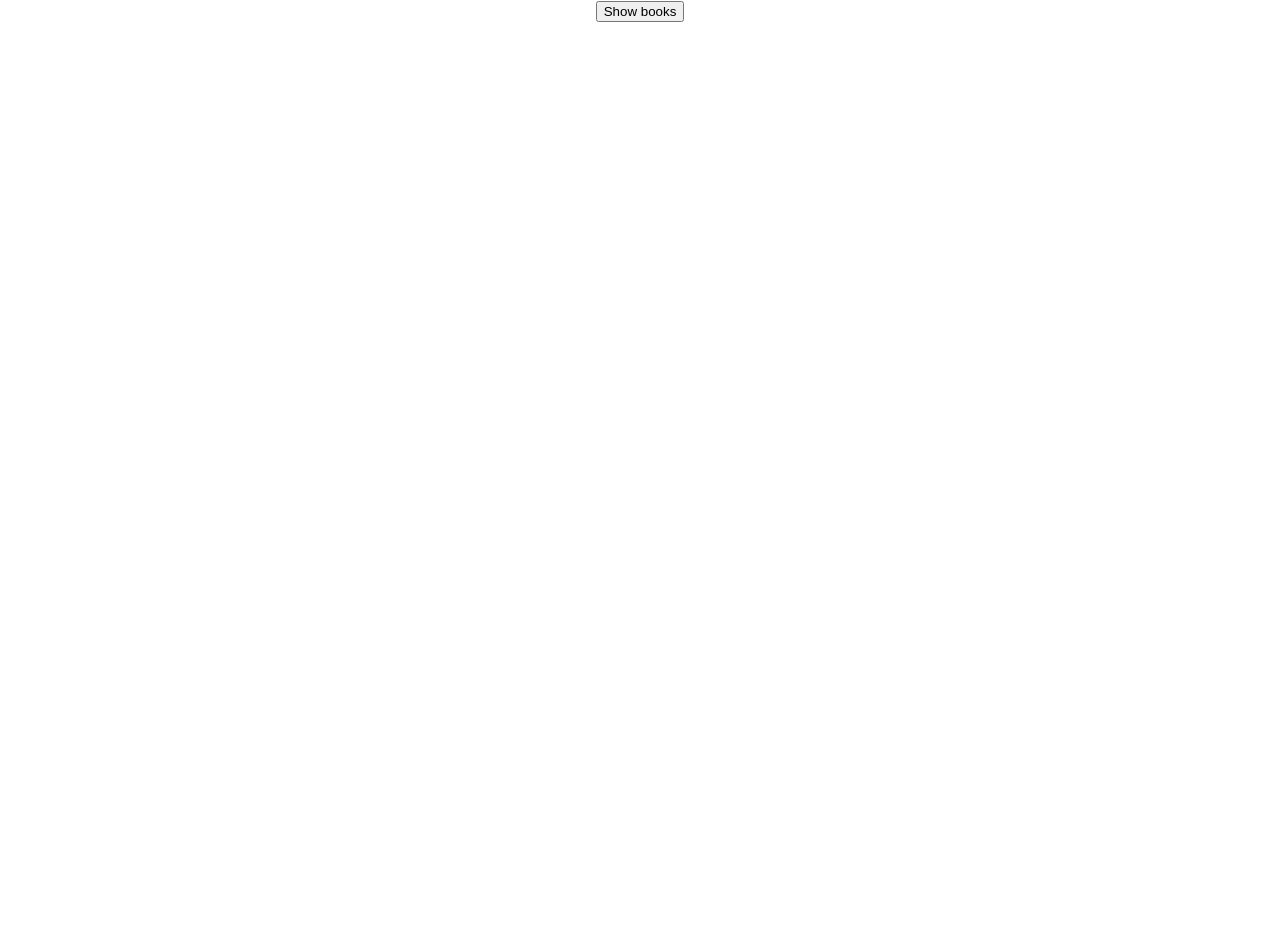
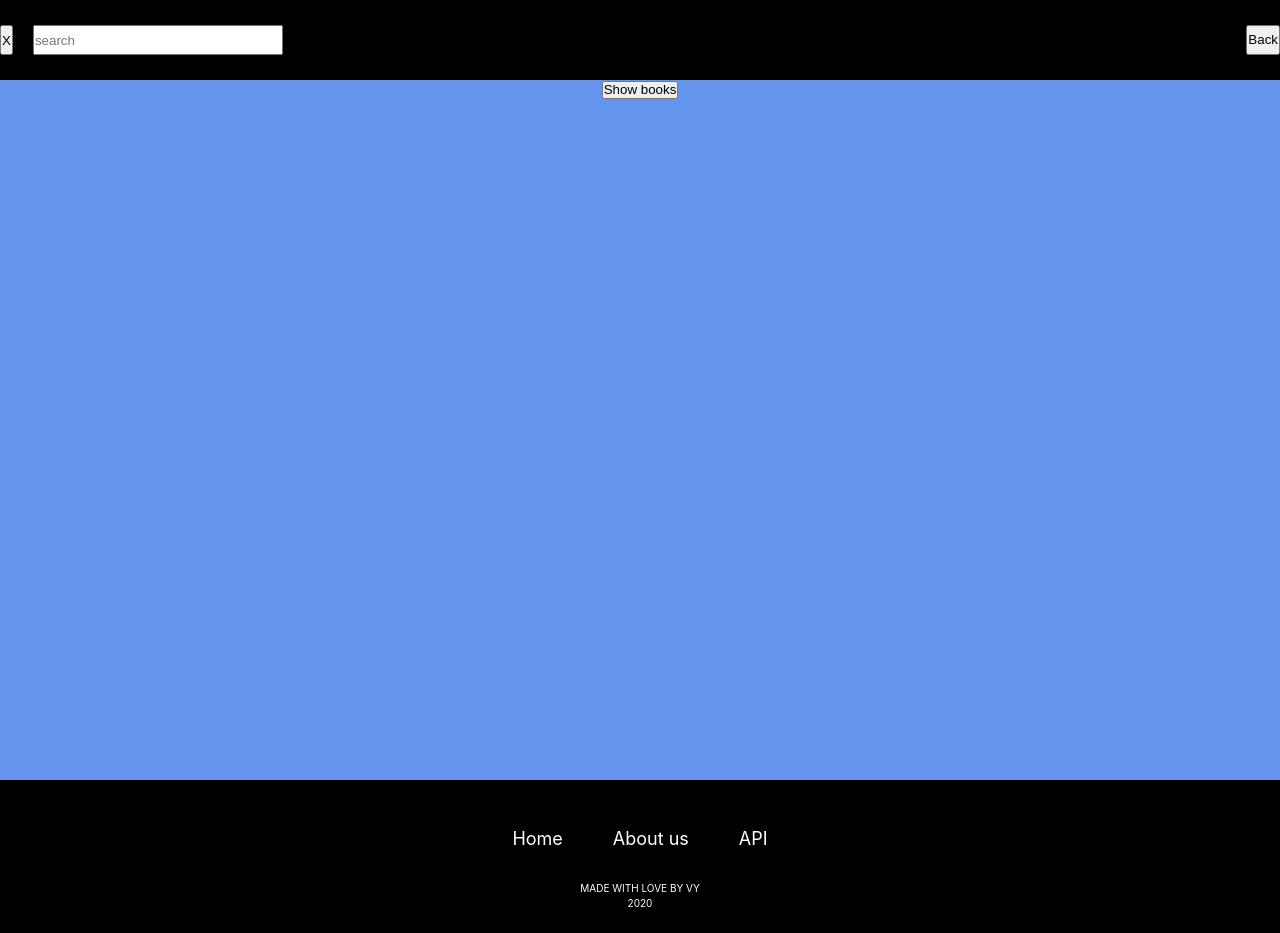
Before and after one commit to YuriSmal/LOTR, a React app: page / in a window 1280 px wide. Before the commit the page ends 800 px from the top, so only its background shows below. Built offline with nearby package versions, Linux system fonts and the light colour scheme.

Commit message:
started header & footer

```diff
--- a/src/components/App/App.css
+++ b/src/components/App/App.css
@@ -1,38 +1,11 @@
+*{
+  margin: 0;
+  padding: 0;
+  box-sizing: border-box;
+  line-height: 1;
+}
+
 .App {
   text-align: center;
+
 }
-
-.App-logo {
-  height: 40vmin;
-  pointer-events: none;
-}
-
-@media (prefers-reduced-motion: no-preference) {
-  .App-logo {
-    animation: App-logo-spin infinite 20s linear;
-  }
-}
-
-.App-header {
-  background-color: #282c34;
-  min-height: 100vh;
-  display: flex;
-  flex-direction: column;
-  align-items: center;
-  justify-content: center;
-  font-size: calc(10px + 2vmin);
-  color: white;
-}
-
-.App-link {
-  color: #61dafb;
-}
-
-@keyframes App-logo-spin {
-  from {
-    transform: rotate(0deg);
-  }
-  to {
-    transform: rotate(360deg);
-  }
-}
--- a/src/components/App/App.js
+++ b/src/components/App/App.js
@@ -1,11 +1,15 @@
 import React from 'react';
 import './App.css';
-import BooksContainer from '../../containers/BooksContainer'
+import Header from '../Header/Header';
+import MainContainer from '../MainContainer/MainContainer';
+import Footer from '../Footer/Footer';
 
 function App() {
   return (
     <div className="App">
-      <BooksContainer/>
+      <section>  <Header/></section>
+      <section> <MainContainer/></section>
+      <section> <Footer/></section>
     </div>
   );
 }
--- a/src/components/Books/Books.js
+++ b/src/components/Books/Books.js
@@ -3,7 +3,7 @@ import React from 'react';
 function Books({ books, getBookInfo }) {
     console.log(books, getBookInfo);
     return (
-        <div className="header">
+        <div className="books">
             <button onClick={getBookInfo}>Show books</button>
         </div>
     );
--- /dev/null
+++ b/src/components/Footer/Footer.css
@@ -0,0 +1,28 @@
+.Footer{
+    padding: 25px 0px 25px 0px;
+    width: 100%;
+    background-color:black;
+}
+.Footer_container{
+    max-width: 1400px;
+    margin: 0 auto;
+}
+.Footer_links{
+    margin-top: 25px;
+    color: white;
+}
+.Footer_link{
+    margin: 0px 25px 0px 25px;
+    font-size: 18px;
+    cursor: pointer;
+}
+
+.Footer_copyright{
+    margin-top: 35px;
+    color: white;
+}
+
+.Footer_copyright_text{
+    margin-top: 5px;
+    font-size: 10px;
+}
--- /dev/null
+++ b/src/components/Footer/Footer.js
@@ -0,0 +1,24 @@
+import React from 'react';
+import './Footer.css';
+
+function Footer() {
+
+    return (
+        <div className="Footer">
+            <div className="Footer_container">
+                <div className="Footer_links">
+                <a className="Footer_link" scr="#">Home</a>
+                <a className="Footer_link" scr="#">About us</a>
+                <a className="Footer_link" scr="#">API</a>
+                </div>
+                <div className="Footer_copyright">
+                    <p className="Footer_copyright_text" >MADE WITH LOVE BY VY</p>
+                    <p className="Footer_copyright_text">2020</p>
+                </div>
+            </div>
+        </div>
+    );
+}
+
+
+export default Footer;
--- /dev/null
+++ b/src/components/Header/Header.css
@@ -0,0 +1,20 @@
+.header{
+    width: 100%;
+    background-color: black;
+}
+
+.header_container{
+    max-width: 1400px;
+    margin:  0 auto;
+    display: flex;
+    justify-content: space-between;
+    padding: 25px 0px 25px 0px;
+}
+.header_form_button{
+    height: 30px;
+}
+.header_form_input{
+    margin-left: 20px;
+    height: 30px;
+    width: 250px;
+}
--- /dev/null
+++ b/src/components/Header/Header.js
@@ -0,0 +1,24 @@
+import React from 'react';
+import './Header.css';
+
+function Header() {
+
+    return (
+        <div className="header">
+            <div className = "header_container">
+                <form className="header_form">
+                    <button className="header_form_button">X</button>
+                    <input className="header_form_input"
+                        type="text"
+                        placeholder="search"
+                    >
+                    </input>
+                </form>
+                <button className="header_button_back">Back</button>
+            </div>
+        </div>
+    );
+}
+
+
+export default Header;
--- /dev/null
+++ b/src/components/MainContainer/MainContainer.css
@@ -0,0 +1,4 @@
+.Main-Container{
+    height: 700px;
+    background-color: cornflowerblue;
+}
--- /dev/null
+++ b/src/components/MainContainer/MainContainer.js
@@ -0,0 +1,14 @@
+import React from 'react';
+import BooksContainer from '../../containers/BooksContainer';
+import './MainContainer.css'
+
+
+function MainContainer() {
+  return (
+    <div className="Main-Container">
+      <section> <BooksContainer/></section>
+    </div>
+  );
+}
+
+export default MainContainer;
```
